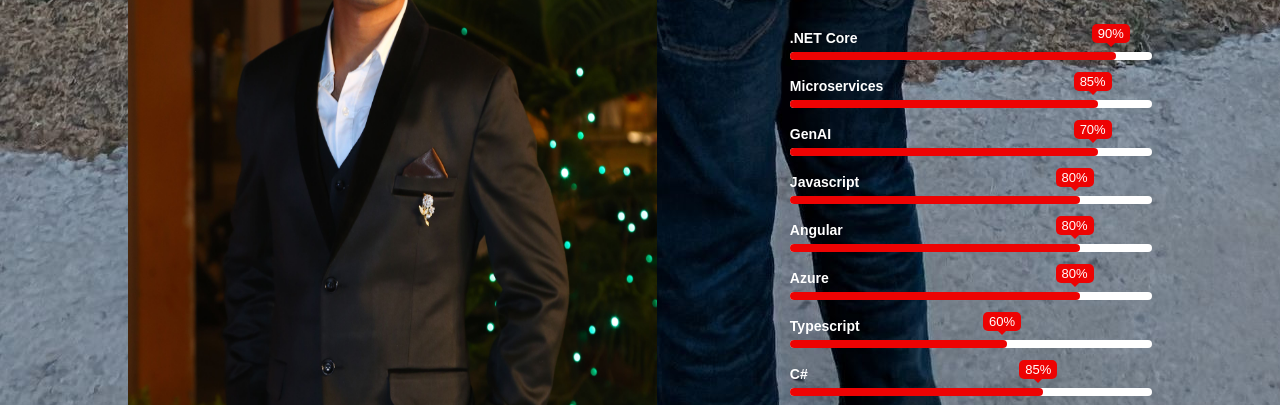
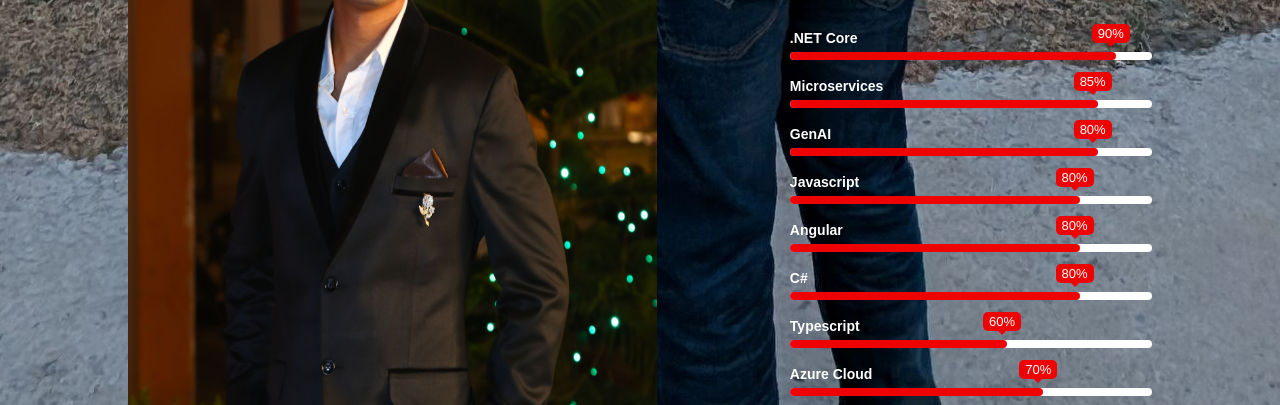
Before and after one commit to takshat251/portfolio, a plain HTML site: page index.html in a window 1280 px wide. Shown: the part 1100-1505 px from the top of the page. Drawn offline with nearby package versions, Linux system fonts and the light colour scheme.

Commit message:
Update index.html

```diff
--- a/index.html
+++ b/index.html
@@ -93,7 +93,7 @@
                             <span class="title">GenAI</span>
                             <div class="skill-bar">
                                 <span class="skill-per cpp">
-                                    <span class="tooltip">70%</span>
+                                    <span class="tooltip">80%</span>
                                 </span>
                             </div>
                         </div>
@@ -120,7 +120,7 @@
                         <br>
 
                         <div class="skill-box">
-                            <span class="title">Azure</span>
+                            <span class="title">C#</span>
                             <div class="skill-bar">
                                 <span class="skill-per tailwind">
                                     <span class="tooltip">80%</span>
@@ -138,10 +138,10 @@
                         </div>
                         <br>
                         <div class="skill-box">
-                            <span class="title">C#</span>
+                            <span class="title">Azure Cloud</span>
                             <div class="skill-bar">
                                 <span class="skill-per node">
-                                    <span class="tooltip">85%</span>
+                                    <span class="tooltip">70%</span>
                                 </span>
                             </div>
                         </div>
```
